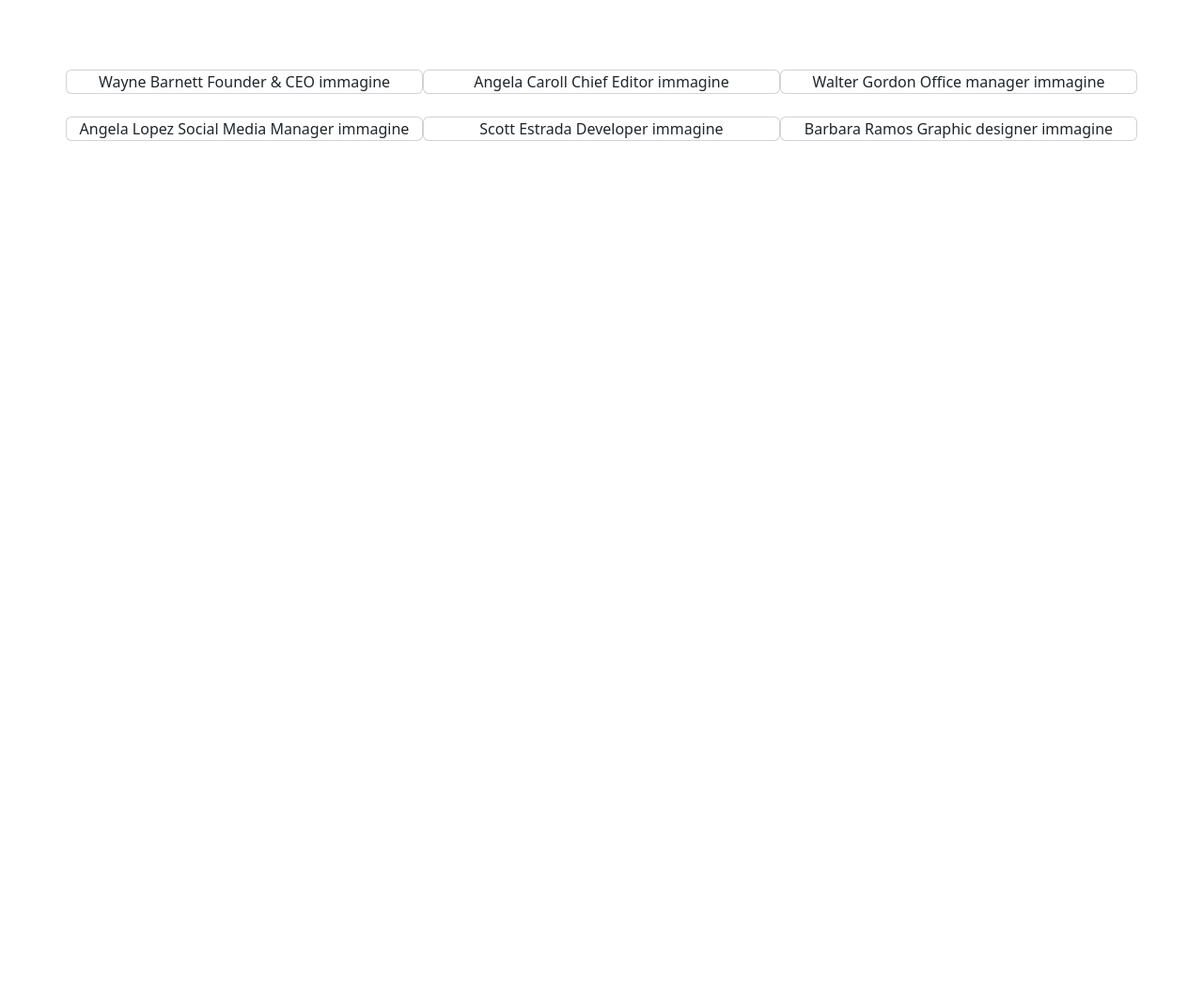
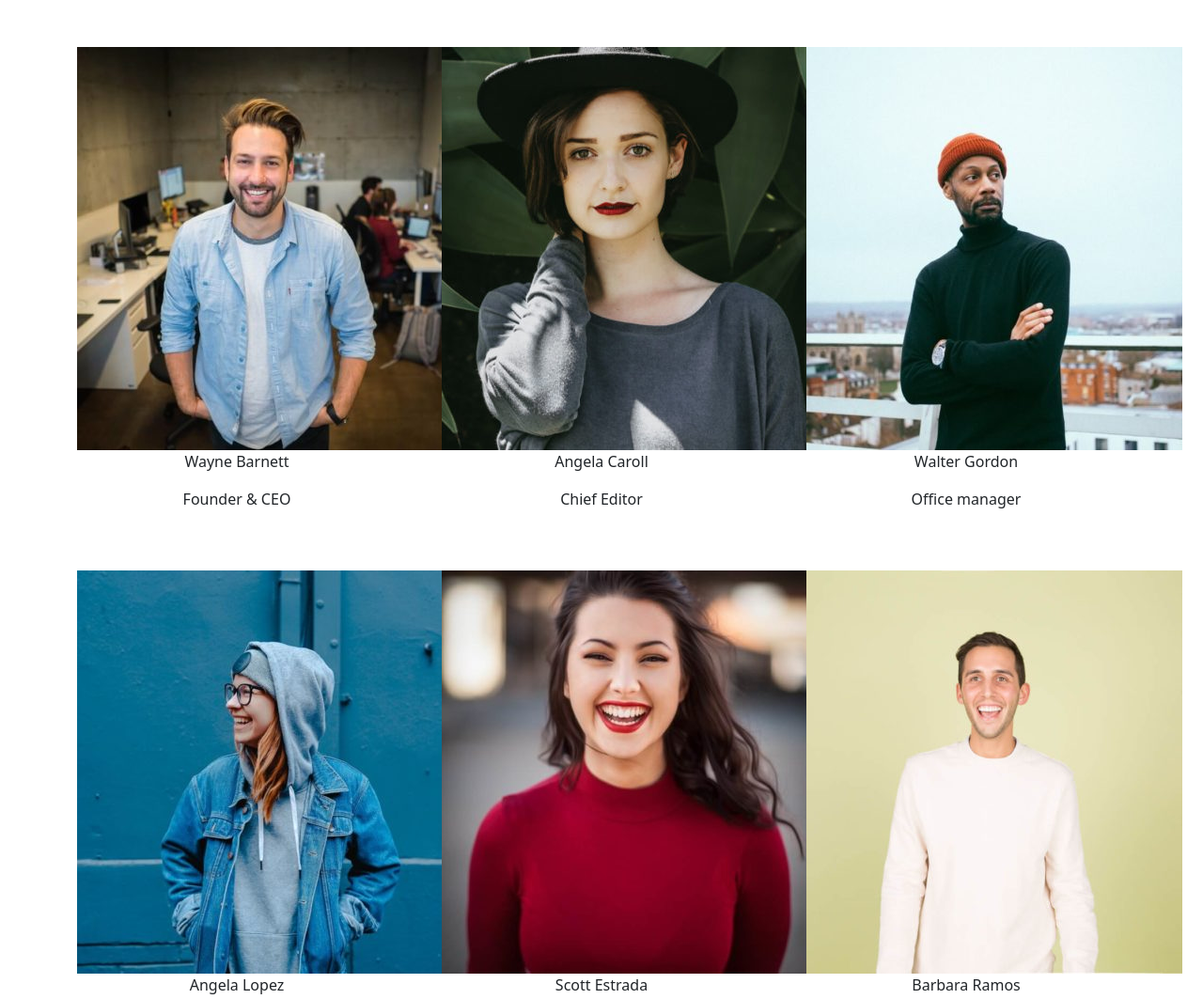
Before and after one commit to RobertoSimonini/js-our-team, a plain HTML site: page index.html in a window 1280 px wide. Shown: the top 1063 px of the page at 94% size. Before the commit the page ends 800 px from the top, so only its background shows below. Drawn offline with nearby package versions, Linux system fonts and the light colour scheme.

Commit message:
added images with javascript

```diff
--- a/index.html
+++ b/index.html
@@ -18,10 +18,11 @@
 </head>
 <body>
     <div class="container">
-        <div id="target">
+        <div id="target" class="row g-5">
 
         </div>
     </div>
 
+
 </body>
 </html>
--- a/js/script.js
+++ b/js/script.js
@@ -54,10 +54,10 @@ const teamMembers = [
 for (let i = 0; i < teamMembers.length; i++) {
     let teamMember = teamMembers[i];
     // Loggo le proprietà in pagina ma senza style
-    const teamMemberElement =
-    `<div class="card col-4 g-4 text-center">
-        ${teamMember.name}  ${teamMember.role} ${teamMember.picture}
-    </div>`
+    const teamMemberElement = `<div class=" col-4 g-5 text-center">
+    <img src="img/${i}.jpg" alt="">
+    <p>${teamMember.name}</p>
+    <p>${teamMember.role}</p>`
+    target.innerHTML += teamMemberElement;
 
-    target.innerHTML +=  teamMemberElement;
 }
```
Also changed, not shown: css/style.css (line endings or trailing spaces), img/0.jpg (renamed from img/wayne-barnett-founder-ceo.jpg), img/1.jpg (renamed from img/angela-caroll-chief-editor.jpg), img/2.jpg (renamed from img/walter-gordon-office-manager.jpg), img/3.jpg (renamed from img/angela-lopez-social-media-manager.jpg), img/4.jpg (renamed from img/barbara-ramos-graphic-designer.jpg), img/5.jpg (renamed from img/scott-estrada-developer.jpg).
